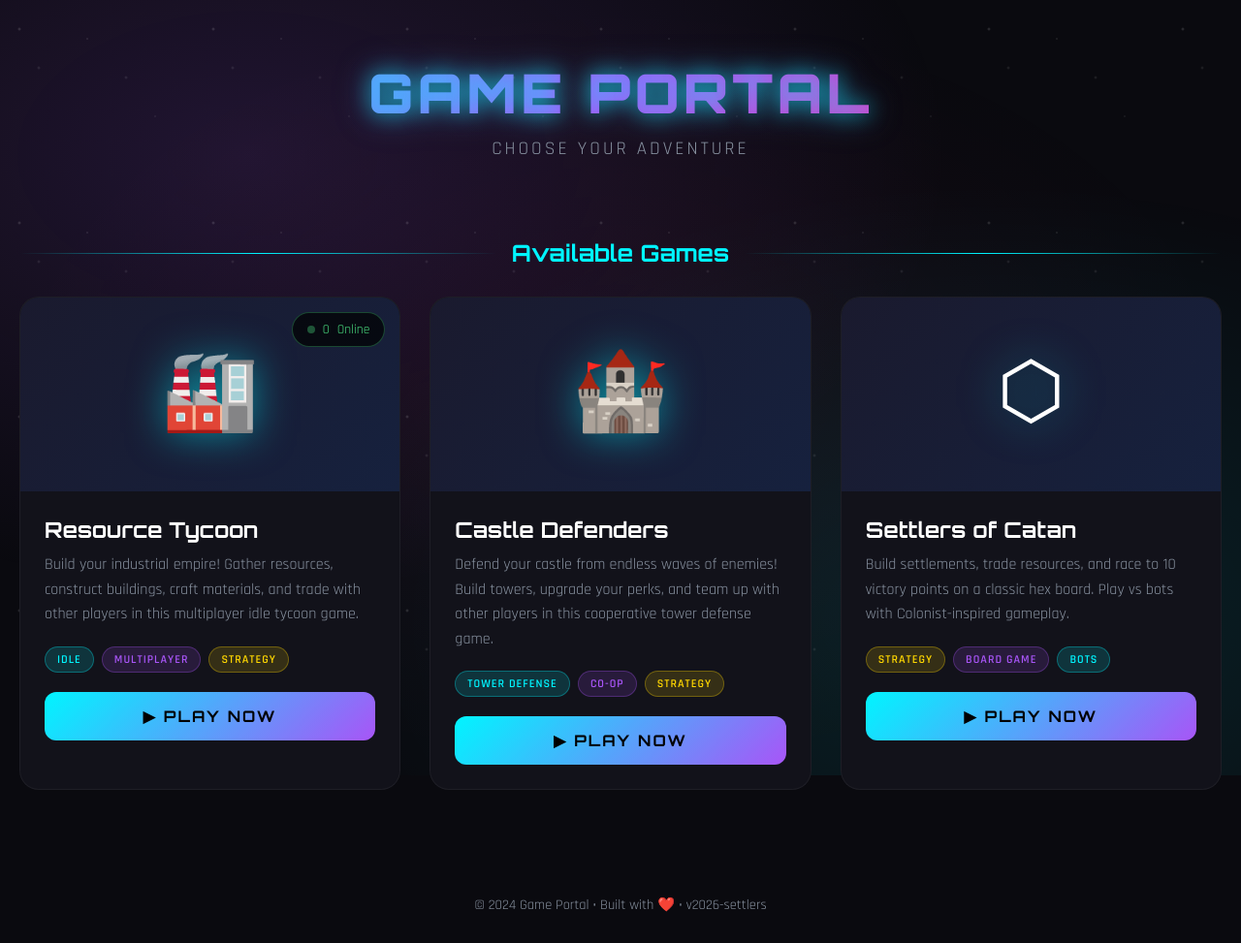
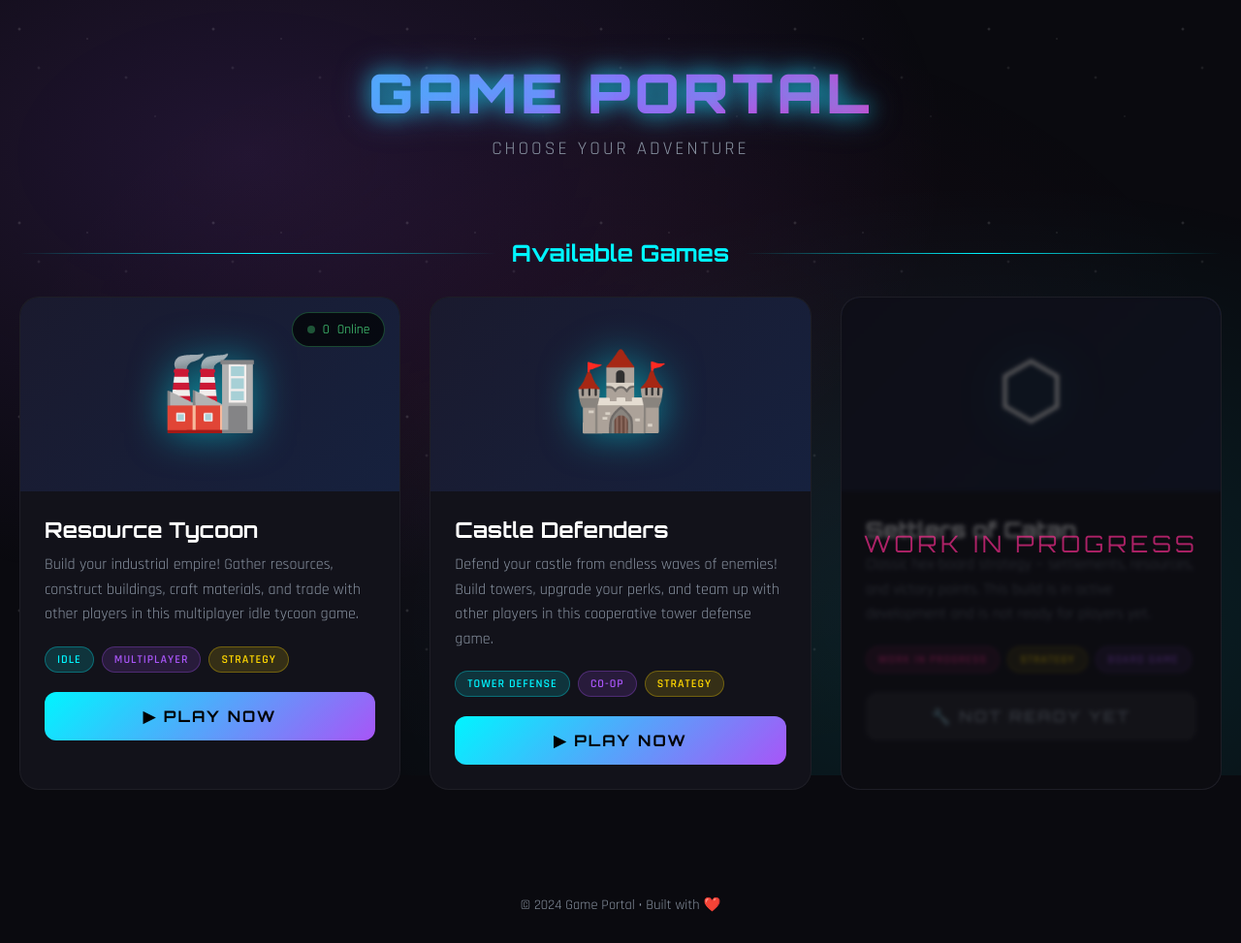
Before and after one commit to TylerOusley/resource-tycoon, a Flask app: page / in a window 1280 px wide. Shown: the whole page at 97% size. Run offline with Flask 3, Linux system fonts and the light colour scheme; some libraries are stand-ins or nearby versions.

Commit message:
Mark Settlers of Catan as work in progress on game portal
Co-authored-by: Cursor <cursoragent@cursor.com>

```diff
--- a/templates/portal.html
+++ b/templates/portal.html
@@ -457,32 +457,35 @@
                 </div>
             </div>
 
-            <!-- Settlers of Catan -->
-            <div class="game-card" onclick="window.location.href='/settlers/'">
+            <!-- Settlers of Catan (work in progress) -->
+            <div class="game-card" style="pointer-events: none;">
                 <div class="game-thumbnail">
                     <span class="game-icon">⬡</span>
                 </div>
                 <div class="game-info">
                     <h3 class="game-title">Settlers of Catan</h3>
                     <p class="game-description">
-                        Build settlements, trade resources, and race to 10 victory points on a classic hex board.
-                        Play vs bots with Colonist-inspired gameplay.
+                        Classic hex-board strategy — settlements, resources, and victory points.
+                        This build is in active development and is not ready for players yet.
                     </p>
                     <div class="game-tags">
+                        <span class="tag tag-coming-soon">Work in Progress</span>
                         <span class="tag tag-strategy">Strategy</span>
                         <span class="tag tag-multiplayer">Board Game</span>
-                        <span class="tag tag-idle">Bots</span>
                     </div>
-                    <button class="play-button">
-                        ▶ Play Now
+                    <button class="play-button" disabled>
+                        🔧 Not Ready Yet
                     </button>
+                </div>
+                <div class="coming-soon-overlay">
+                    <span class="coming-soon-text">Work in Progress</span>
                 </div>
             </div>
         </div>
     </main>
 
     <footer>
-        <p>© 2024 Game Portal • Built with ❤️ • <span id="portal-version">v2026-settlers</span></p>
+        <p>© 2024 Game Portal • Built with ❤️</p>
     </footer>
 
     <script src="https://cdnjs.cloudflare.com/ajax/libs/socket.io/4.7.2/socket.io.min.js"></script>
```
Also changed, not shown: portal.html (+11 -8 lines).
